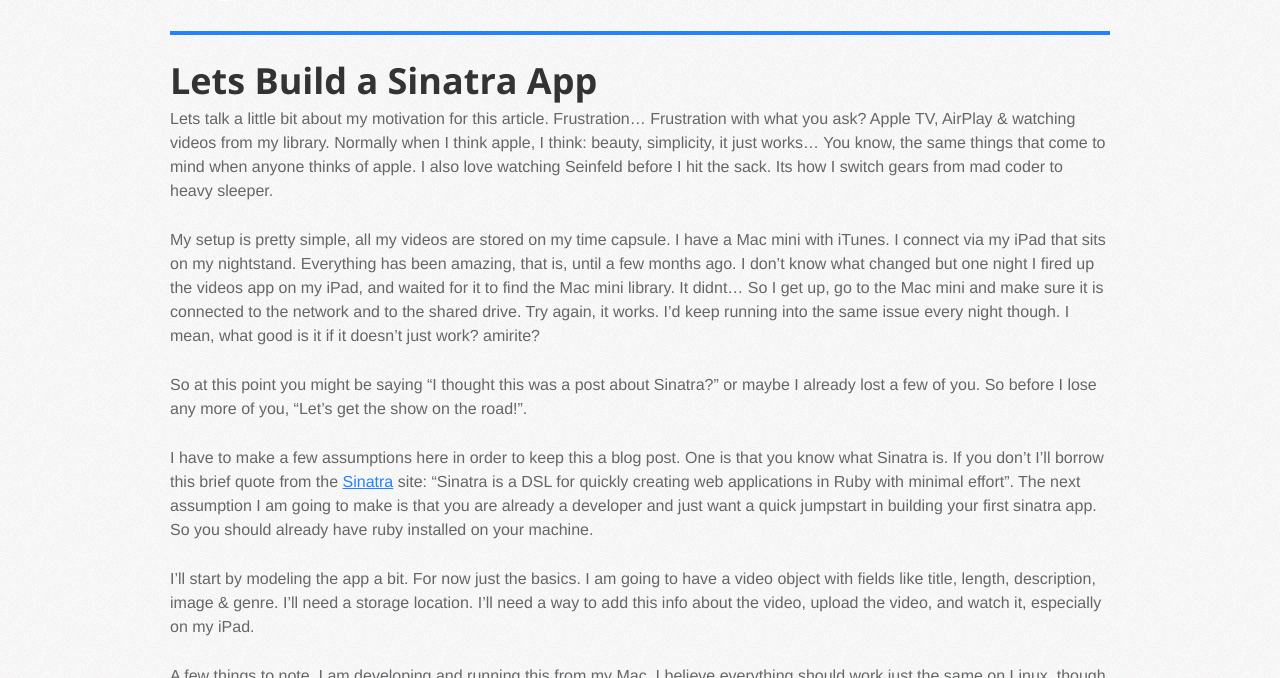
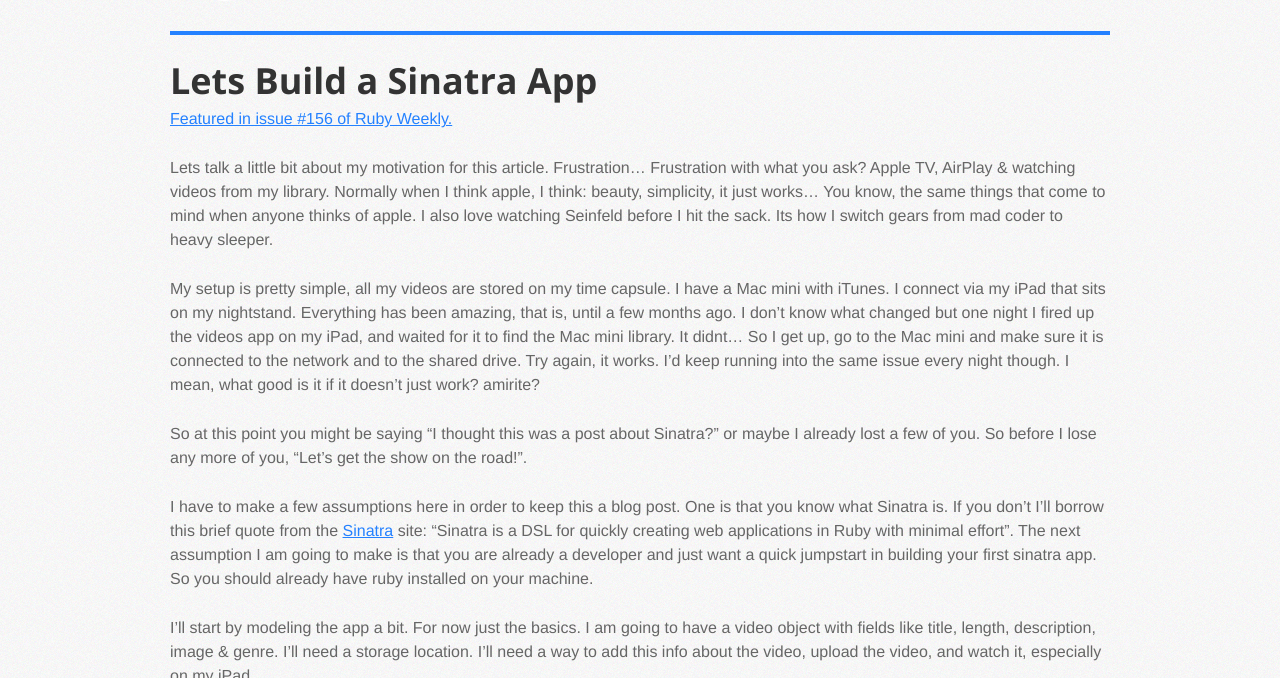
Before and after one commit to mweppler/mweppler.github.com, a Jekyll site: the page built from _posts/2013-07-19-lets-build-a-sinatra-app.md, in a window 1280 px wide and 900 px high, cut to the strip 222-900 px from the top of the window. Built offline with Jekyll 4.4.1, drawn with Linux system fonts in a browser that asks for light colours; nearby versions of some CDN libraries; comment, search, counter and statistics services are not loaded.

Commit message:
sinatra post featured in ruby weekly #156

```diff
--- a/_posts/2013-07-19-lets-build-a-sinatra-app.md
+++ b/_posts/2013-07-19-lets-build-a-sinatra-app.md
@@ -9,6 +9,9 @@
 ---
 
 # Lets Build a Sinatra App
+
+
+<a href="http://rubyweekly.com/archive/156.html" target="_blank" title="Issue #156 of Ruby Weekly">Featured in issue #156 of Ruby Weekly.</a>
 
 Lets talk a little bit about my motivation for this article. Frustration... Frustration with what you ask? Apple TV, AirPlay & watching videos from my library. Normally when I think apple, I think: beauty, simplicity, it just works... You know, the same things that come to mind when anyone thinks of apple. I also love watching Seinfeld before I hit the sack. Its how I switch gears from mad coder to heavy sleeper.
 
```
